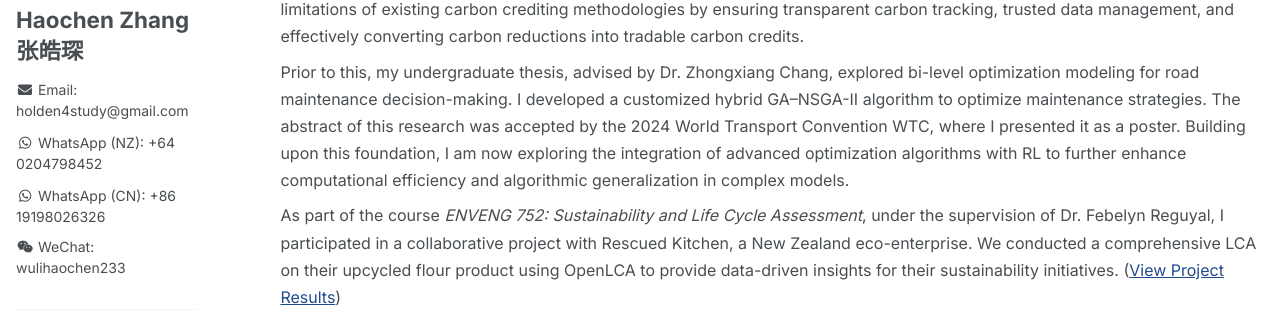
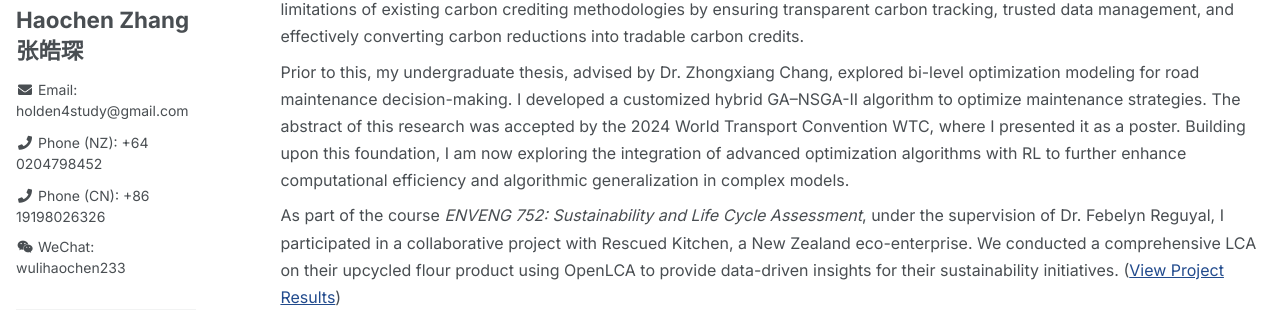
Before and after one commit to Zhang-holden/Zhang-holden.github.io, a Jekyll site: the page built from _pages/about.md, in a window 1280 px wide. Shown: the part 199-522 px from the top of the page. Built offline with Jekyll 4.4.1, drawn with Linux system fonts in a browser that asks for light colours.

Commit message:
Rename WhatsApp links to Phone

```diff
--- a/_includes/author-profile.html
+++ b/_includes/author-profile.html
@@ -32,10 +32,10 @@
         <li><a href="mailto:{{ author.student_email }}"><i class="fas fa-fw fa-envelope-open" aria-hidden="true"></i> Student Email</a></li>
       {% endif %}
 {% if author.whatsapp_nz %}
-<li><a href="tel:{{ author.whatsapp_nz | remove: ' ' }}"><i class="fab fa-fw fa-whatsapp" aria-hidden="true"></i> WhatsApp (NZ): {{ author.whatsapp_nz }}</a></li>
+<li><a href="tel:{{ author.whatsapp_nz | remove: ' ' }}"><i class="fas fa-fw fa-phone" aria-hidden="true"></i> Phone (NZ): {{ author.whatsapp_nz }}</a></li>
 {% endif %}
 {% if author.whatsapp_cn %}
-<li><a href="tel:{{ author.whatsapp_cn | remove: ' ' }}"><i class="fab fa-fw fa-whatsapp" aria-hidden="true"></i> WhatsApp (CN): {{ author.whatsapp_cn }}</a></li>
+<li><a href="tel:{{ author.whatsapp_cn | remove: ' ' }}"><i class="fas fa-fw fa-phone" aria-hidden="true"></i> Phone (CN): {{ author.whatsapp_cn }}</a></li>
 {% endif %}
 {% if author.wechat %}
         <li><i class="fab fa-fw fa-weixin" aria-hidden="true"></i> WeChat: {{ author.wechat }}</li>
@@ -142,10 +142,10 @@
         <a href="mailto:{{ author.student_email }}"><i class="fas fa-fw fa-envelope-open" aria-hidden="true"></i></a>
       {% endif %}
 {% if author.whatsapp_nz %}
-<a href="tel:{{ author.whatsapp_nz | remove: ' ' }}"><i class="fab fa-fw fa-whatsapp" aria-hidden="true"></i></a>
+<a href="tel:{{ author.whatsapp_nz | remove: ' ' }}"><i class="fas fa-fw fa-phone" aria-hidden="true"></i></a>
 {% endif %}
 {% if author.whatsapp_cn %}
-<a href="tel:{{ author.whatsapp_cn | remove: ' ' }}"><i class="fab fa-fw fa-whatsapp" aria-hidden="true"></i></a>
+<a href="tel:{{ author.whatsapp_cn | remove: ' ' }}"><i class="fas fa-fw fa-phone" aria-hidden="true"></i></a>
 {% endif %}
       {% if author.xiaohongshu %}
         <a href="{{ author.xiaohongshu }}" target="_blank"><i class="fas fa-fw fa-book" aria-hidden="true"></i></a>
```
